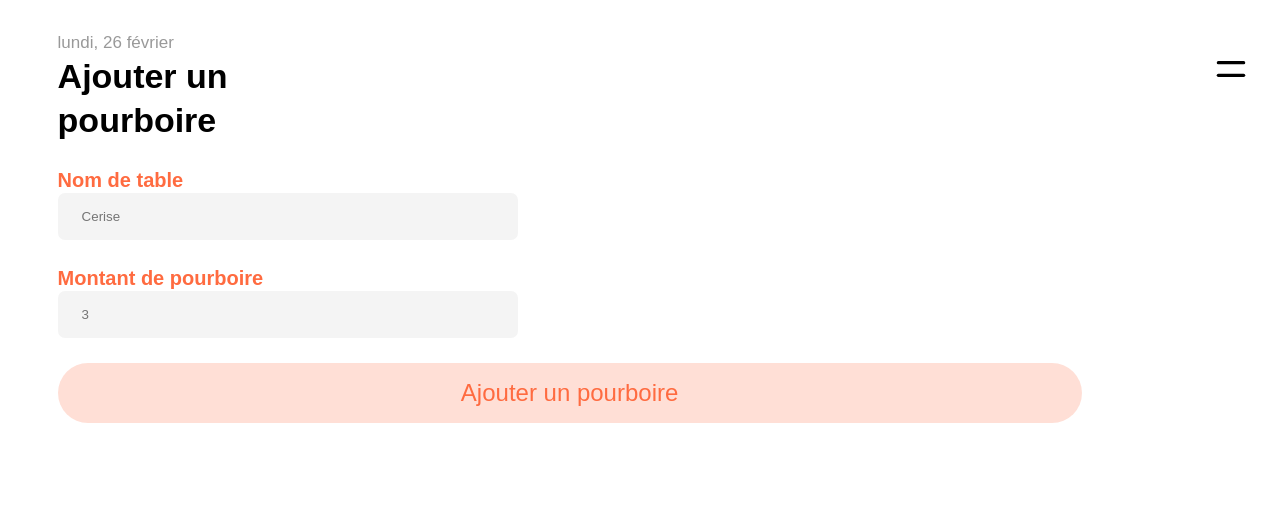
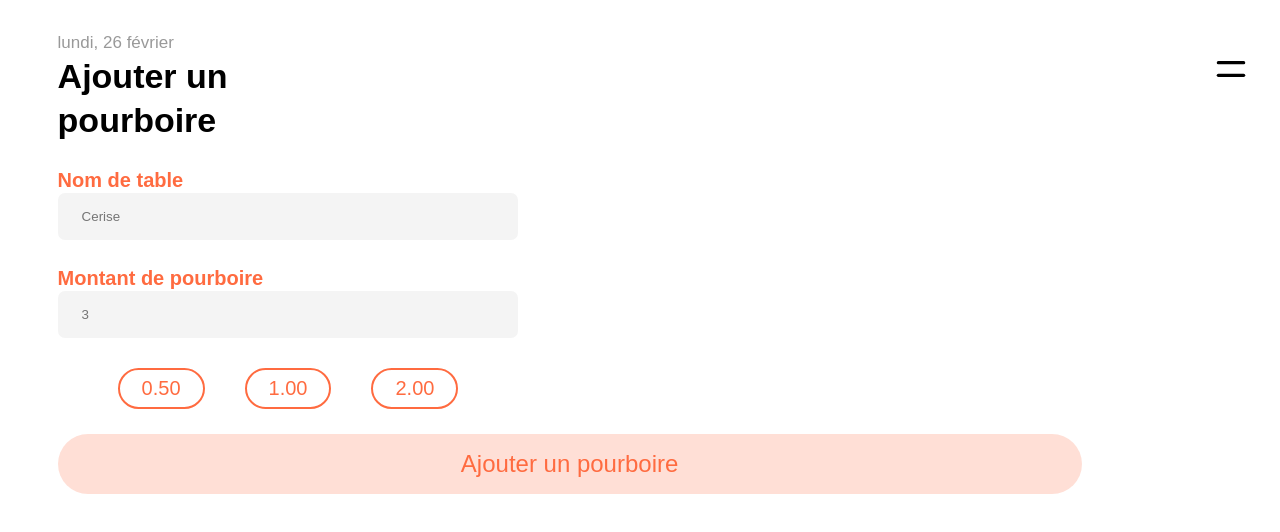
Before and after one commit to SarahOtmane/examCss, a React (Create React App) app: page /tips in a window 1280 px wide. Shown: the top 532 px of the page. Built offline with nearby package versions, Linux system fonts and the light colour scheme.

Commit message:
tips file

```diff
--- a/src/components/AddTips.js
+++ b/src/components/AddTips.js
@@ -1,6 +1,6 @@
 import Header from "./Header";
 import Input from "./Inputt";
-// import Tips from "./Tips";
+import Tips from "./Tips";
 import Button from "./Button";
 
 function AddTips({isDarkMode}){
@@ -11,9 +11,9 @@ function AddTips({isDarkMode}){
             <Input placeholder="Cerise" label="Nom de table" id="nameTable"  />
             <Input placeholder="3" label="Montant de pourboire" id="tips" />
             <div className="shortcut">
-                {/* <Tips value="0.50" />
+                <Tips value="0.50" />
                 <Tips value="1.00" />
-                <Tips value="2.00" /> */}
+                <Tips value="2.00" />
             </div>
             <Button value="Ajouter un pourboire" />
         </body>
--- /dev/null
+++ b/src/components/Tips.js
@@ -0,0 +1,9 @@
+import { Fragment } from 'react';
+
+function Tips ({value}) {
+    return <>
+        <button className="tips">{value}</button>
+    </>
+}
+
+export default Tips
```
